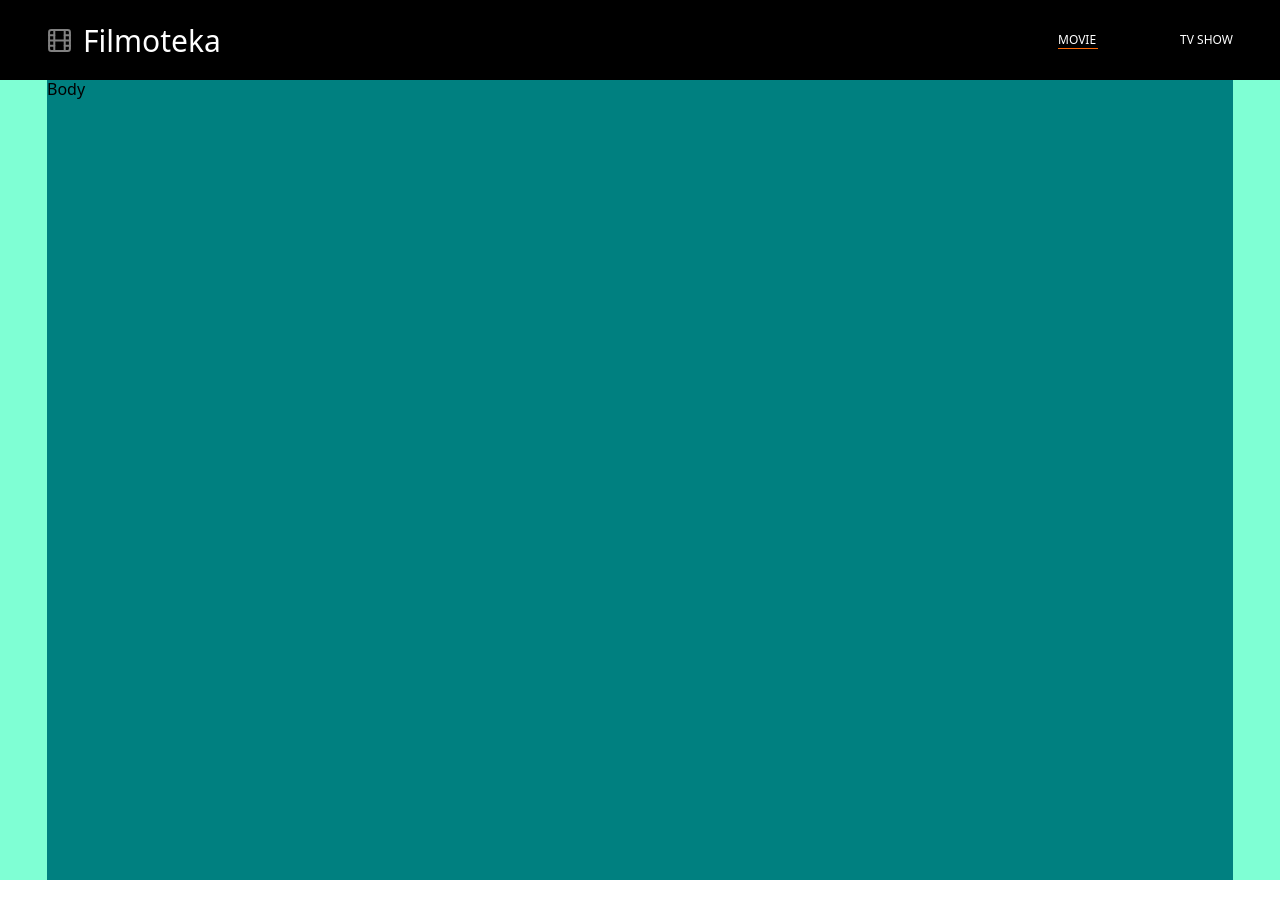
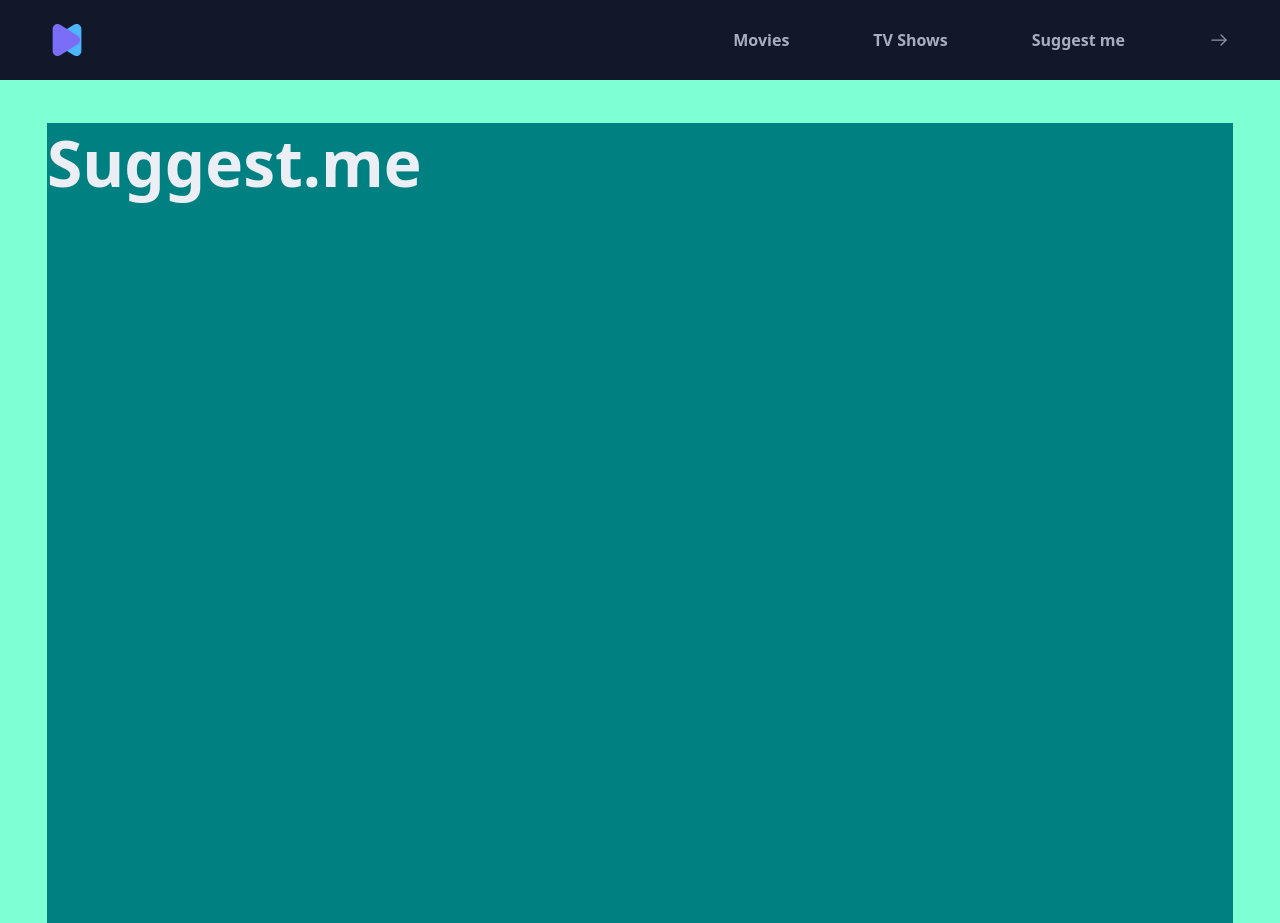
Before and after one commit to VladIvanchuk/suggest-me, a React (Create React App) app: page / in a window 1280 px wide. Before the commit the page ends 880 px from the top, so only its background shows below. Built offline with nearby package versions, Linux system fonts and the light colour scheme.

Commit message:
header
header

```diff
--- a/src/Components/Widgets/Body/Body.jsx
+++ b/src/Components/Widgets/Body/Body.jsx
@@ -1,7 +1,11 @@
 import s from "./Body.module.scss";
 
 const Body = () => {
-  return <div className={s.body}>Body</div>;
+    return (
+        <div className={s.body}>
+            <h1 className={s.title}>Suggest.me</h1>
+        </div>
+    );
 };
 
 export default Body;
--- a/src/Components/Widgets/Body/Body.module.scss
+++ b/src/Components/Widgets/Body/Body.module.scss
@@ -0,0 +1,6 @@
+.title {
+  font-weight: 600;
+  font-size: 64px;
+  line-height: 80px;
+  color: #EBEEF5;
+}
--- a/src/Components/Widgets/Header/Header.module.scss
+++ b/src/Components/Widgets/Header/Header.module.scss
@@ -1,7 +1,8 @@
 .header {
   width: 100%;
   height: 80px;
-  background: #000000;
+  background: #121829;
+  backdrop-filter: blur(20px);
 }
 
 .container {
--- a/src/Components/Widgets/Logo/Logo.jsx
+++ b/src/Components/Widgets/Logo/Logo.jsx
@@ -1,13 +1,12 @@
 import s from "./Logo.module.scss";
-import icon from "../../../assets/images/icon-film.svg";
+import icon from "../../../assets/images/logo.svg";
 
 const Logo = () => {
-  return (
-    <div className={s.logo}>
-      <img src={icon} alt="logo" />
-      Filmoteka
-    </div>
-  );
+    return (
+        <div className={s.logo}>
+            <img src={icon} alt="logo" />
+        </div>
+    );
 };
 
 export default Logo;
--- a/src/Components/Widgets/Logo/Logo.module.scss
+++ b/src/Components/Widgets/Logo/Logo.module.scss
@@ -2,15 +2,9 @@
   display: flex;
   align-items: center;
   font-weight: 500;
-  font-size: 30px;
-  line-height: 35px;
-  color: #ffffff;
+  left: 14%;
+  right: 17.29%;
+  top: 10%;
+  bottom: 10%;
 
-  & img {
-    margin-right: 11px;
-  }
 }
-
-// .logo img {
-//   margin-right: 11px;
-// }
--- a/src/Components/Widgets/Navbar/Navbar.jsx
+++ b/src/Components/Widgets/Navbar/Navbar.jsx
@@ -1,14 +1,22 @@
 import s from "./Navbar.module.scss";
+import icon from "../../../assets/images/logo.svg";
+import icon2 from "../../../assets/images/arrow-right.svg";
 
 const Navbar = () => {
     return (
         <div className={s.navbar}>
             <a href="/" className={s.link}>
-        Movie
+                Movies
             </a>
             <a href="/" className={s.link}>
-        TV Show
+                TV Shows
             </a>
+            <a href="/" className={s.link}>
+                Suggest me
+
+            </a>
+            <img src={icon2} alt="arrow-right" />
+
         </div>
     );
 };
--- a/src/Components/Widgets/Navbar/Navbar.module.scss
+++ b/src/Components/Widgets/Navbar/Navbar.module.scss
@@ -5,23 +5,25 @@
 }
 
 .link {
-  position: relative;
-  font-weight: 500;
-  font-size: 12px;
+  font-weight: 600;
+  font-size: 16px;
   line-height: 14px;
-  text-transform: uppercase;
-  color: #ffffff;
+  color: #A8AEBF;
   text-decoration: none;
 }
+.navbar img
+{
 
-.link:first-child {
-  &::after {
-    content: "";
-    position: absolute;
-    bottom: -2px;
-    left: 0;
-    width: 105%;
-    height: 1px;
-    background-color: #ff6b08;
-  }
+  width: 4%;
 }
+// .link:first-child {
+//   &::after {
+//     content: "";
+//     position: absolute;
+//     bottom: -2px;
+//     left: 0;
+//     width: 105%;
+//     height: 1px;
+//     background-color: #ff6b08;
+//   }
+// }
```
Also changed, not shown: src/assets/images/arrow-right.svg (added), src/assets/images/logo.svg (added). Lines whose indentation alone changed are shown as unchanged.
